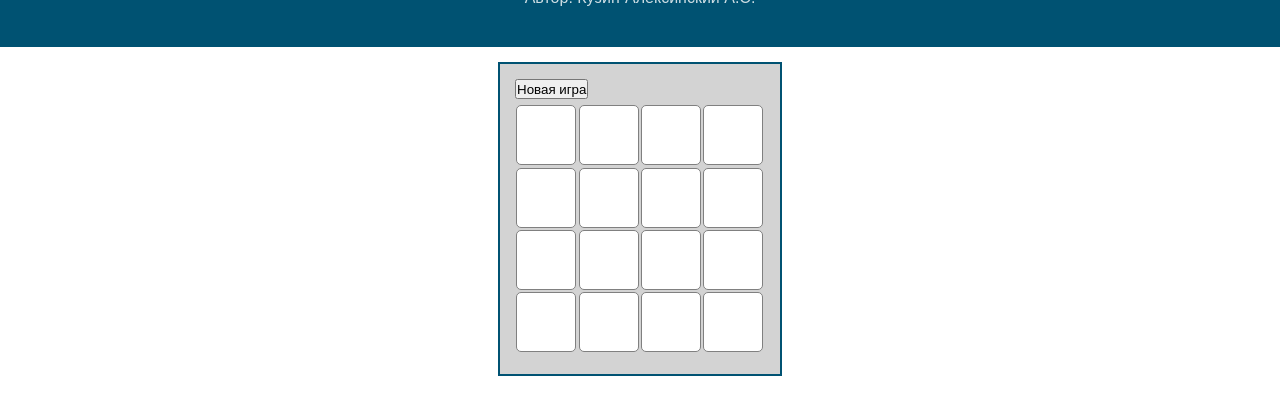
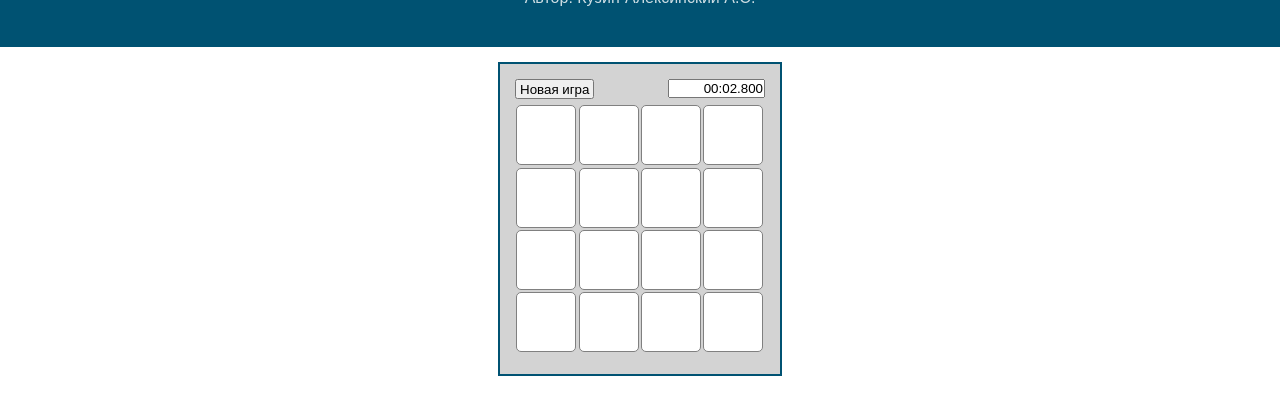
Before and after one commit to alkthegit/lb-pairs-matcher, a plain HTML site: page index.html in a window 1280 px wide. Both pictures are taken after a click on the button "Новая игра". Shown: the part 83-498 px from the top of the page. Drawn offline with Linux system fonts and the light colour scheme.

Commit message:
доработка контроллера
В данном коммите завершено кодирование контроллера до полного функционала игры в соответствии с требованиями

```diff
--- a/assets/style.css
+++ b/assets/style.css
@@ -104,4 +104,11 @@ header .main-subheading{
 .board button{
     margin-bottom: 5px;
     height: 1.5em;
+    padding: 1px 3px;
 }
+
+.board input{
+    width: 7em;
+    float: right;
+    text-align: right;
+}
--- a/src/app/Controller.mjs
+++ b/src/app/Controller.mjs
@@ -11,6 +11,20 @@ const GameStates = {
 const appState = {
     gameState: GameStates.NotStarted
 }
+
+/**
+ * Ссылка на таймер
+ * @type {number}
+ */
+let timerInterval = -1;
+
+/**
+ * Время начала игры
+ *
+ * @type {Date}
+ */
+let startTime;
+
 export default class Controller {
     /**
      * Элемет-контейнер для всего веб-приложения. Задается единовременно при создании экземпляра класса
@@ -23,27 +37,48 @@ export default class Controller {
     /**
      * Экземпляр управляющего класса для игры (модель)
      *
+     * @type {PairsMatcher}
      * @private
-     * @type {PairsMatcher}
      */
     pairsMatcher;
 
     /**
      * Игровая доска внутри контейнера приложения
-     * @type {HTMLDivElement}
+     *
+     * @type {HTMLDivElement}     *
+     * @private
      */
     boardElement;
 
     /**
      * Набор объектов внутри игровой доски
+     *
      * @type {HTMLDivElement[]}
      */
     itemsElement;
 
     /**
+     * Текстовое поле с информацией о времени игры
+     *
+     * @type {HTMLInputElement}
+     * @private
+     */
+    timeLabelElement
+
+    /**
      * Текущий массив объектов для игры. По умолчанию - цветные карточки
+     *
+     * @private
      */
     items = getItems();
+
+    /**
+     * Время, прошедшее с начала новой игры, в миллисекундах с шагом 20 мс
+     *
+     * @type {number}
+     * @private
+     */
+    elapsedTime;
 
     /**
      * Конструктор
@@ -65,7 +100,7 @@ export default class Controller {
 
         this.generateViewElements();
         this.bindViewEventListeners();
-        this.startNewGame();
+        // this.startNewGame();
         // console.table(this.items);
         console.log(`Controller initialized`);
     }
@@ -141,13 +176,31 @@ export default class Controller {
                     }, 800);
                 });
 
-                this.pairsMatcher.on(PairsMatcherEvents.GameOver, () => {
+                this.pairsMatcher.on(PairsMatcherEvents.GameOver, (gameStats) => {
+                    clearInterval(timerInterval);
+
                     console.log(`You win 😎`);
                     appState.gameState = GameStates.GameOver;
+
+                    const gameTime = this.timeLabelElement.value;
+                    alert(`Вы выиграли!\n\n\n   Затраченно времени: ${gameTime}\n   Сделано ходов: ${gameStats.tries}`);
                 });
 
                 appState.gameState = GameStates.InProgress;
-                console.log('Игра началась')
+                console.log('Игра началась');
+
+                // показываем отсчет премени на текстовом поле - с шагом 20 мс
+                startTime = Date.now();
+                this.timeLabelElement.textContent = `00:00.000`;
+                timerInterval = setInterval(() => {
+                    this.elapsedTime = Date.now() - startTime;
+                    const date = new Date(this.elapsedTime);
+                    // this.timeLabelElement.textContent = this.elapsedTime;
+                    const minutes = `0${date.getMinutes().toString()}`.slice(-2);
+                    const seconds = `0${date.getSeconds().toString()}`.slice(-2);
+                    const milliseconds = `000${date.getMilliseconds().toString()}`.slice(-3);
+                    this.timeLabelElement.value = `${minutes}:${seconds}.${milliseconds}`;
+                }, 20);
             });
     }
 
@@ -155,19 +208,23 @@ export default class Controller {
      * Создает и связывает элементы представления (интерфейса) с внутренними структурами
      */
     generateViewElements() {
+        // игровая доска
         const boardHTML = `<div class="board"></div>`;
         this.containerDiv.insertAdjacentHTML("afterbegin", boardHTML);
         this.boardElement = this.containerDiv.querySelector(".board");
 
+        // набор объектов
         const itemsHTML = `<div class="items"></div>`;
         this.boardElement.insertAdjacentHTML("afterbegin", itemsHTML);
         this.itemsElement = this.containerDiv.querySelector('.items');
 
-        // кнопка Новая игра
-        const viewHTML = `
-            <button>Новая игра</button>
+        let viewHTML;
+        // кнопка Новая игра и поле со временем игры
+        viewHTML = `
+            <button>Новая игра</button> <input type="text" id="timeLabel" readonly>
         `;
         this.boardElement.insertAdjacentHTML('afterbegin', viewHTML);
+        this.timeLabelElement = this.containerDiv.querySelector('#timeLabel');
     }
 
     /**
--- a/src/app/PairsMatcher.mjs
+++ b/src/app/PairsMatcher.mjs
@@ -37,10 +37,10 @@ class GameStats {
      *
      * @type {Date}
      */
-    endDate = undefined;
+    endDate;
 
     /**
-     * Количество миллисекунд, пршедших с начала игры startDate до конца игры endDate
+     * Количество миллисекунд, прошедших с начала игры startDate до конца игры endDate
      *
      * @type {number}
      */
@@ -200,16 +200,12 @@ export default class PairsMatcher {
         // находим выбранный объект во внутреннем массиве
         const item = this.items.find(e => e.id === id);
 
-
         let selectedItem;
         // если данный объект уже был отгадан или активирован, то ничего не делаем
         if (item.state !== ItemState.inactive) {
             console.log(`указанный объект id=${id} уже показан или угадан, ничего не делаем`);
             return;
         }
-
-        // console.log(`активный элемент: ${this.selectedItemId}; выбранный элемент: ${item.id}`);
-
 
         /*  сверяем с выбранным ранее объектом, если он был выбран */
         if (this.selectedItemId !== -1) {
@@ -226,7 +222,8 @@ export default class PairsMatcher {
                 if (this.pairsToMatch === 0) {
                     // если все пары угаданы, то отправляем соответствующее событие
                     this.endGame();
-                    this.emit(PairsMatcherEvents.GameOver);
+                    const gameStats = this.getGameStats();
+                    this.emit(PairsMatcherEvents.GameOver, gameStats);
                 }
             }
             else {
@@ -238,9 +235,11 @@ export default class PairsMatcher {
             }
         }
         else {
+            // это первый объект, который выбрали
             this.selectedItemId = item.id;
             item.state = ItemState.active;
             this.emit(PairsMatcherEvents.Active, item.id);
+            this.gameStats.tries++;
         }
         // console.table(this.items);
     }
@@ -249,7 +248,9 @@ export default class PairsMatcher {
      * Предоставляет статистику о текущей игре
      */
     getGameStats() {
-
+        return {
+            ...this.gameStats
+        }
     }
 
     /**
@@ -257,6 +258,7 @@ export default class PairsMatcher {
      */
     endGame() {
         this.gameStats.endDate = Date.now();
+        this.gameStats.milliseconds = this.gameStats.endDate - this.gameStats.startDate;
     };
 
     /**
```
